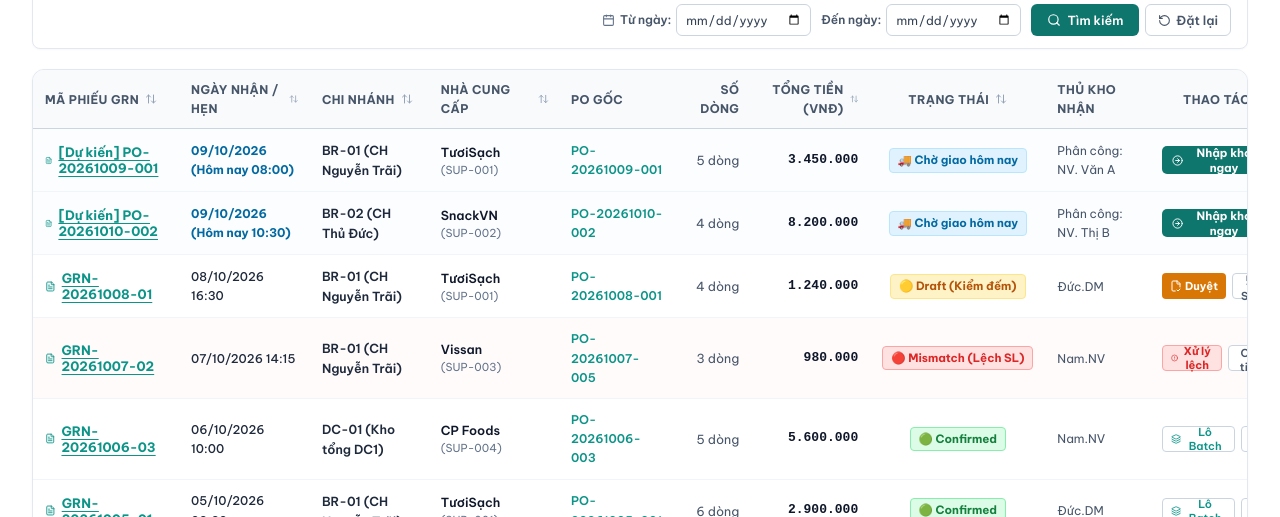
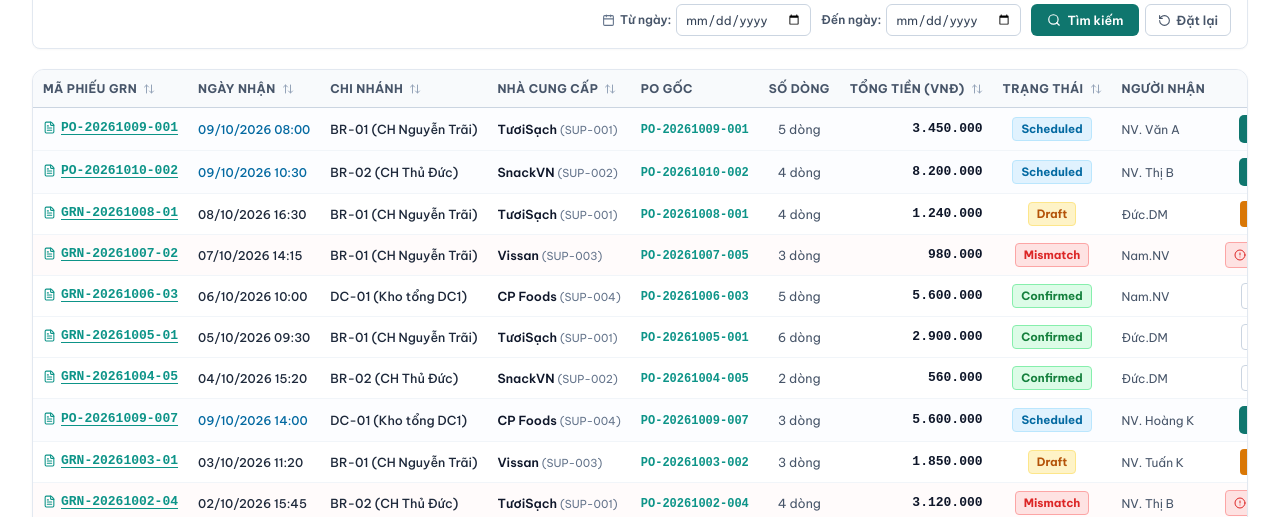
Before and after one commit to SEP490-G84-MTGRMS/MT_GRMS_FRONTEND, a React (Vite) app: page /goods-receipts in a window 1280 px wide. Shown: the part 283-800 px from the top of the page. Built offline with nearby package versions, Linux system fonts and the light colour scheme; no server answers.

Commit message:
refactor(goods-receipt): ensure single-line rows, english status badges without emojis, remove redundant prefixes

```diff
--- a/src/features/goods-receipt/components/GrnFilterBar.tsx
+++ b/src/features/goods-receipt/components/GrnFilterBar.tsx
@@ -224,11 +224,11 @@ export const GrnFilterBar: FC<GrnFilterBarProps> = ({
             }}
           >
             <option value="ALL">-- Tất cả trạng thái --</option>
-            <option value="TODAY">🚚 DỰ KIẾN NHẬN HÔM NAY</option>
-            <option value="DRAFT">🟡 Nháp (Đang kiểm hàng)</option>
-            <option value="CONFIRMED">🟢 Đã nhập kho (Confirmed)</option>
-            <option value="MISMATCH">🔴 Lệch PO / Đã lập biên bản</option>
-            <option value="CANCELED">⚪ Đã hủy</option>
+            <option value="TODAY">Scheduled (Lịch nhận)</option>
+            <option value="DRAFT">Draft (Đang kiểm hàng)</option>
+            <option value="CONFIRMED">Confirmed (Đã nhập kho)</option>
+            <option value="MISMATCH">Mismatch (Lệch PO)</option>
+            <option value="CANCELED">Cancelled (Đã hủy)</option>
           </select>
         </div>
       </div>
--- a/src/features/goods-receipt/components/GrnTable.tsx
+++ b/src/features/goods-receipt/components/GrnTable.tsx
@@ -114,7 +114,6 @@ export const GrnTable: FC<GrnTableProps> = ({
             style={{
               display: 'inline-flex',
               alignItems: 'center',
-              gap: 4,
               padding: '2px 8px',
               borderRadius: 4,
               fontSize: 11.5,
@@ -125,7 +124,7 @@ export const GrnTable: FC<GrnTableProps> = ({
               whiteSpace: 'nowrap',
             }}
           >
-            🚚 Chờ giao hôm nay
+            Scheduled
           </span>
         );
       case 'DRAFT':
@@ -134,7 +133,6 @@ export const GrnTable: FC<GrnTableProps> = ({
             style={{
               display: 'inline-flex',
               alignItems: 'center',
-              gap: 4,
               padding: '2px 8px',
               borderRadius: 4,
               fontSize: 11.5,
@@ -145,7 +143,7 @@ export const GrnTable: FC<GrnTableProps> = ({
               whiteSpace: 'nowrap',
             }}
           >
-            🟡 Draft (Kiểm đếm)
+            Draft
           </span>
         );
       case 'CONFIRMED':
@@ -154,7 +152,6 @@ export const GrnTable: FC<GrnTableProps> = ({
             style={{
               display: 'inline-flex',
               alignItems: 'center',
-              gap: 4,
               padding: '2px 8px',
               borderRadius: 4,
               fontSize: 11.5,
@@ -165,7 +162,7 @@ export const GrnTable: FC<GrnTableProps> = ({
               whiteSpace: 'nowrap',
             }}
           >
-            🟢 Confirmed
+            Confirmed
           </span>
         );
       case 'MISMATCH':
@@ -174,7 +171,6 @@ export const GrnTable: FC<GrnTableProps> = ({
             style={{
               display: 'inline-flex',
               alignItems: 'center',
-              gap: 4,
               padding: '2px 8px',
               borderRadius: 4,
               fontSize: 11.5,
@@ -185,7 +181,7 @@ export const GrnTable: FC<GrnTableProps> = ({
               whiteSpace: 'nowrap',
             }}
           >
-            🔴 Mismatch (Lệch SL)
+            Mismatch
           </span>
         );
       case 'CANCELED':
@@ -194,7 +190,6 @@ export const GrnTable: FC<GrnTableProps> = ({
             style={{
               display: 'inline-flex',
               alignItems: 'center',
-              gap: 4,
               padding: '2px 8px',
               borderRadius: 4,
               fontSize: 11.5,
@@ -205,7 +200,7 @@ export const GrnTable: FC<GrnTableProps> = ({
               whiteSpace: 'nowrap',
             }}
           >
-            ⚪ Đã hủy
+            Cancelled
           </span>
         );
     }
@@ -246,16 +241,16 @@ export const GrnTable: FC<GrnTableProps> = ({
         >
           {/* Column widths */}
           <colgroup>
-            <col style={{ width: '13%' }} />
             <col style={{ width: '12%' }} />
             <col style={{ width: '11%' }} />
             <col style={{ width: '13%' }} />
+            <col style={{ width: '13%' }} />
+            <col style={{ width: '11%' }} />
+            <col style={{ width: '6%' }} />
             <col style={{ width: '10%' }} />
+            <col style={{ width: '8%' }} />
             <col style={{ width: '7%' }} />
-            <col style={{ width: '11%' }} />
-            <col style={{ width: '11%' }} />
-            <col style={{ width: '10%' }} />
-            <col style={{ width: '12%' }} />
+            <col style={{ width: '9%' }} />
           </colgroup>
 
           {/* Sticky Header */}
@@ -278,10 +273,11 @@ export const GrnTable: FC<GrnTableProps> = ({
               <th
                 onClick={() => handleSort('code')}
                 style={{
-                  padding: '10px 12px',
+                  padding: '9px 10px',
                   borderBottom: '1px solid #cbd5e1',
                   cursor: 'pointer',
                   userSelect: 'none',
+                  whiteSpace: 'nowrap',
                 }}
               >
                 <div style={{ display: 'flex', alignItems: 'center', gap: 6 }}>
@@ -290,30 +286,32 @@ export const GrnTable: FC<GrnTableProps> = ({
                 </div>
               </th>
 
-              {/* 2. Ngày nhận / Dự kiến */}
+              {/* 2. Ngày nhận */}
               <th
                 onClick={() => handleSort('receiveDate')}
                 style={{
-                  padding: '10px 12px',
+                  padding: '9px 10px',
                   borderBottom: '1px solid #cbd5e1',
                   cursor: 'pointer',
                   userSelect: 'none',
+                  whiteSpace: 'nowrap',
                 }}
               >
                 <div style={{ display: 'flex', alignItems: 'center', gap: 6 }}>
-                  <span>NGÀY NHẬN / HẸN</span>
+                  <span>NGÀY NHẬN</span>
                   <ArrowUpDown size={12} color="#94a3b8" />
                 </div>
               </th>
 
-              {/* 4. Chi nhánh */}
+              {/* 3. Chi nhánh */}
               <th
                 onClick={() => handleSort('branchName')}
                 style={{
-                  padding: '10px 12px',
+                  padding: '9px 10px',
                   borderBottom: '1px solid #cbd5e1',
                   cursor: 'pointer',
                   userSelect: 'none',
+                  whiteSpace: 'nowrap',
                 }}
               >
                 <div style={{ display: 'flex', alignItems: 'center', gap: 6 }}>
@@ -322,14 +320,15 @@ export const GrnTable: FC<GrnTableProps> = ({
                 </div>
               </th>
 
-              {/* 5. Nhà cung cấp */}
+              {/* 4. Nhà cung cấp */}
               <th
                 onClick={() => handleSort('supplierName')}
                 style={{
-                  padding: '10px 12px',
+                  padding: '9px 10px',
                   borderBottom: '1px solid #cbd5e1',
                   cursor: 'pointer',
                   userSelect: 'none',
+                  whiteSpace: 'nowrap',
                 }}
               >
                 <div style={{ display: 'flex', alignItems: 'center', gap: 6 }}>
@@ -338,25 +337,26 @@ export const GrnTable: FC<GrnTableProps> = ({
                 </div>
               </th>
 
-              {/* 6. Mã PO tham chiếu */}
-              <th style={{ padding: '10px 10px', borderBottom: '1px solid #cbd5e1' }}>
+              {/* 5. Mã PO gốc */}
+              <th style={{ padding: '9px 10px', borderBottom: '1px solid #cbd5e1', whiteSpace: 'nowrap' }}>
                 PO GỐC
               </th>
 
-              {/* 7. Số lượng dòng */}
-              <th style={{ padding: '10px 10px', textAlign: 'right', borderBottom: '1px solid #cbd5e1' }}>
+              {/* 6. Số lượng dòng */}
+              <th style={{ padding: '9px 10px', textAlign: 'center', borderBottom: '1px solid #cbd5e1', whiteSpace: 'nowrap' }}>
                 SỐ DÒNG
               </th>
 
-              {/* 8. Tổng tiền */}
+              {/* 7. Tổng tiền */}
               <th
                 onClick={() => handleSort('totalAmount')}
                 style={{
-                  padding: '10px 12px',
+                  padding: '9px 10px',
                   textAlign: 'right',
                   borderBottom: '1px solid #cbd5e1',
                   cursor: 'pointer',
                   userSelect: 'none',
+                  whiteSpace: 'nowrap',
                 }}
               >
                 <div style={{ display: 'flex', alignItems: 'center', justifyContent: 'flex-end', gap: 6 }}>
@@ -365,15 +365,16 @@ export const GrnTable: FC<GrnTableProps> = ({
                 </div>
               </th>
 
-              {/* 9. Trạng thái */}
+              {/* 8. Trạng thái */}
               <th
                 onClick={() => handleSort('status')}
                 style={{
-                  padding: '10px 12px',
+                  padding: '9px 10px',
                   textAlign: 'center',
                   borderBottom: '1px solid #cbd5e1',
                   cursor: 'pointer',
                   userSelect: 'none',
+                  whiteSpace: 'nowrap',
                 }}
               >
                 <div style={{ display: 'flex', alignItems: 'center', justifyContent: 'center', gap: 6 }}>
@@ -382,13 +383,13 @@ export const GrnTable: FC<GrnTableProps> = ({
                 </div>
               </th>
 
-              {/* 10. Thủ kho nhận */}
-              <th style={{ padding: '10px 12px', borderBottom: '1px solid #cbd5e1' }}>
-                THỦ KHO NHẬN
+              {/* 9. Người nhận */}
+              <th style={{ padding: '9px 10px', borderBottom: '1px solid #cbd5e1', whiteSpace: 'nowrap' }}>
+                NGƯỜI NHẬN
               </th>
 
-              {/* 11. Thao tác */}
-              <th style={{ padding: '10px 12px', textAlign: 'center', borderBottom: '1px solid #cbd5e1' }}>
+              {/* 10. Thao tác */}
+              <th style={{ padding: '9px 10px', textAlign: 'center', borderBottom: '1px solid #cbd5e1', whiteSpace: 'nowrap' }}>
                 THAO TÁC
               </th>
             </tr>
@@ -468,8 +469,8 @@ export const GrnTable: FC<GrnTableProps> = ({
                         : '#ffffff';
                     }}
                   >
-                    {/* 1. Mã GRN / Mã PO */}
-                    <td style={{ padding: '11px 12px', borderBottom: '1px solid #f1f5f9' }}>
+                    {/* 1. Mã GRN */}
+                    <td style={{ padding: '7px 10px', borderBottom: '1px solid #f1f5f9', whiteSpace: 'nowrap' }}>
                       <button
                         type="button"
                         onClick={() => onSelectReceipt(row)}
@@ -481,79 +482,82 @@ export const GrnTable: FC<GrnTableProps> = ({
                           color: '#0d9488',
                           fontWeight: 700,
                           fontSize: 13,
+                          fontFamily: 'monospace',
                           textAlign: 'left',
                           display: 'inline-flex',
                           alignItems: 'center',
-                          gap: 6,
+                          gap: 5,
                           textDecoration: 'underline',
                           textUnderlineOffset: 3,
+                          whiteSpace: 'nowrap',
                         }}
                         title="Bấm để xem chi tiết đối soát phiếu này"
                       >
                         <FileText size={13} color="#0d9488" />
-                        <span>{isToday ? `[Dự kiến] ${row.code}` : row.code}</span>
+                        <span>{row.code}</span>
                       </button>
                     </td>
 
-                    {/* 2. Ngày nhận / Dự kiến */}
-                    <td style={{ padding: '11px 12px', fontSize: 12, borderBottom: '1px solid #f1f5f9' }}>
-                      <span style={{ fontWeight: isToday ? 700 : 500, color: isToday ? '#0369a1' : '#1e293b' }}>
+                    {/* 2. Ngày nhận */}
+                    <td style={{ padding: '7px 10px', fontSize: 12, borderBottom: '1px solid #f1f5f9', whiteSpace: 'nowrap' }}>
+                      <span style={{ fontWeight: 500, color: isToday ? '#0369a1' : '#1e293b' }}>
                         {row.receiveDate}
                       </span>
                     </td>
 
-                    {/* 4. Chi nhánh */}
-                    <td style={{ padding: '11px 12px', fontSize: 12.5, fontWeight: 600, color: '#1e293b', borderBottom: '1px solid #f1f5f9' }}>
+                    {/* 3. Chi nhánh */}
+                    <td style={{ padding: '7px 10px', fontSize: 12.5, fontWeight: 500, color: '#1e293b', borderBottom: '1px solid #f1f5f9', whiteSpace: 'nowrap' }}>
                       {row.branchName}
                     </td>
 
-                    {/* 5. Nhà cung cấp */}
-                    <td style={{ padding: '11px 12px', fontSize: 12.5, borderBottom: '1px solid #f1f5f9' }}>
-                      <div style={{ fontWeight: 600, color: '#0f172a' }}>{row.supplierName}</div>
-                      <div style={{ fontSize: 11, color: '#64748b' }}>({row.supplierCode})</div>
+                    {/* 4. Nhà cung cấp */}
+                    <td style={{ padding: '7px 10px', fontSize: 12.5, borderBottom: '1px solid #f1f5f9', whiteSpace: 'nowrap' }}>
+                      <span style={{ fontWeight: 600, color: '#0f172a' }}>{row.supplierName}</span>{' '}
+                      <span style={{ fontSize: 11, color: '#64748b' }}>({row.supplierCode})</span>
                     </td>
 
-                    {/* 6. Mã PO tham chiếu */}
-                    <td style={{ padding: '11px 10px', fontSize: 12, borderBottom: '1px solid #f1f5f9' }}>
+                    {/* 5. PO gốc */}
+                    <td style={{ padding: '7px 10px', fontSize: 12, borderBottom: '1px solid #f1f5f9', whiteSpace: 'nowrap' }}>
                       {row.poReference !== '—' && row.poReference !== '-' ? (
-                        <span style={{ color: '#0d9488', fontWeight: 600 }}>{row.poReference}</span>
+                        <span style={{ color: '#0d9488', fontWeight: 600, fontFamily: 'monospace' }}>{row.poReference}</span>
                       ) : (
                         <span style={{ color: '#94a3b8' }}>—</span>
                       )}
                     </td>
 
-                    {/* 7. Số lượng dòng */}
-                    <td style={{ padding: '11px 10px', textAlign: 'right', fontSize: 12.5, color: '#475569', borderBottom: '1px solid #f1f5f9' }}>
+                    {/* 6. Số lượng dòng */}
+                    <td style={{ padding: '7px 10px', textAlign: 'center', fontSize: 12.5, color: '#475569', borderBottom: '1px solid #f1f5f9', whiteSpace: 'nowrap' }}>
                       {row.lineCount} dòng
                     </td>
 
-                    {/* 8. Tổng tiền */}
+                    {/* 7. Tổng tiền */}
                     <td
                       style={{
-                        padding: '11px 12px',
+                        padding: '7px 10px',
                         textAlign: 'right',
                         fontWeight: 700,
                         fontSize: 13,
                         fontFamily: 'monospace',
                         color: '#0f172a',
                         borderBottom: '1px solid #f1f5f9',
+                        whiteSpace: 'nowrap',
                       }}
                     >
                       {formatCurrency(row.totalAmount)}
                     </td>
 
-                    {/* 9. Trạng thái */}
-                    <td style={{ padding: '11px 12px', textAlign: 'center', borderBottom: '1px solid #f1f5f9' }}>
+                    {/* 8. Trạng thái */}
+                    <td style={{ padding: '7px 10px', textAlign: 'center', borderBottom: '1px solid #f1f5f9', whiteSpace: 'nowrap' }}>
                       {renderStatusBadge(row.status)}
                     </td>
 
-                    {/* 10. Thủ kho nhận */}
-                    <td style={{ padding: '11px 12px', fontSize: 12, color: '#475569', borderBottom: '1px solid #f1f5f9' }}>
+                    {/* 9. Người nhận */}
+                    <td style={{ padding: '7px 10px', fontSize: 12, color: '#475569', borderBottom: '1px solid #f1f5f9', whiteSpace: 'nowrap' }}>
                       {row.receiverName}
                     </td>
 
-                    {/* 11. Thao tác */}
-                    <td style={{ padding: '11px 12px', textAlign: 'center', borderBottom: '1px solid #f1f5f9' }}>
+                    {/* 10. Thao tác */}
+                    <td style={{ padding: '7px 10px', textAlign: 'center', borderBottom: '1px solid #f1f5f9', whiteSpace: 'nowrap' }}>
                       <div
                         style={{
                           display: 'inline-flex',
--- a/src/features/goods-receipt/lib/mockGrnData.ts
+++ b/src/features/goods-receipt/lib/mockGrnData.ts
@@ -19,7 +19,7 @@ export const MOCK_GOODS_RECEIPTS: GoodsReceiptListItem[] = [
     code: 'PO-20261009-001',
     type: 'TODAY_DELIVERY',
     typeLabel: 'Lịch hôm nay',
-    receiveDate: '09/10/2026 (Hôm nay 08:00)',
+    receiveDate: '09/10/2026 08:00',
     rawDate: '2026-10-09',
     branchId: 'BR-01',
     branchName: 'BR-01 (CH Nguyễn Trãi)',
@@ -30,7 +30,7 @@ export const MOCK_GOODS_RECEIPTS: GoodsReceiptListItem[] = [
     lineCount: 5,
     totalAmount: 3450000,
     status: 'TODAY',
-    receiverName: 'Phân công: NV. Văn A',
+    receiverName: 'NV. Văn A',
     notes: 'Xe dự kiến đến lúc 08:00 sáng. Yêu cầu kiểm nhiệt độ xe lạnh.',
     items: [
       {
@@ -108,7 +108,7 @@ export const MOCK_GOODS_RECEIPTS: GoodsReceiptListItem[] = [
     code: 'PO-20261010-002',
     type: 'TODAY_DELIVERY',
     typeLabel: 'Lịch hôm nay',
-    receiveDate: '09/10/2026 (Hôm nay 10:30)',
+    receiveDate: '09/10/2026 10:30',
     rawDate: '2026-10-09',
     branchId: 'BR-02',
     branchName: 'BR-02 (CH Thủ Đức)',
@@ -119,7 +119,7 @@ export const MOCK_GOODS_RECEIPTS: GoodsReceiptListItem[] = [
     lineCount: 4,
     totalAmount: 8200000,
     status: 'TODAY',
-    receiverName: 'Phân công: NV. Thị B',
+    receiverName: 'NV. Thị B',
     notes: 'Hàng khô bánh kẹo, giao cổng sau kho Thủ Đức.',
     items: [
       {
@@ -469,7 +469,7 @@ export const MOCK_GOODS_RECEIPTS: GoodsReceiptListItem[] = [
     code: 'PO-20261009-007',
     type: 'TODAY_DELIVERY',
     typeLabel: 'Lịch hôm nay',
-    receiveDate: '09/10/2026 (Hôm nay 14:00)',
+    receiveDate: '09/10/2026 14:00',
     rawDate: '2026-10-09',
     branchId: 'DC-01',
     branchName: 'DC-01 (Kho tổng DC1)',
@@ -480,7 +480,7 @@ export const MOCK_GOODS_RECEIPTS: GoodsReceiptListItem[] = [
     lineCount: 3,
     totalAmount: 5600000,
     status: 'TODAY',
-    receiverName: 'Phân công: NV. Hoàng K',
+    receiverName: 'NV. Hoàng K',
     notes: 'Đơn đông lạnh thịt heo CP, giao xe bồn 14:00.',
     items: [
       {
```
